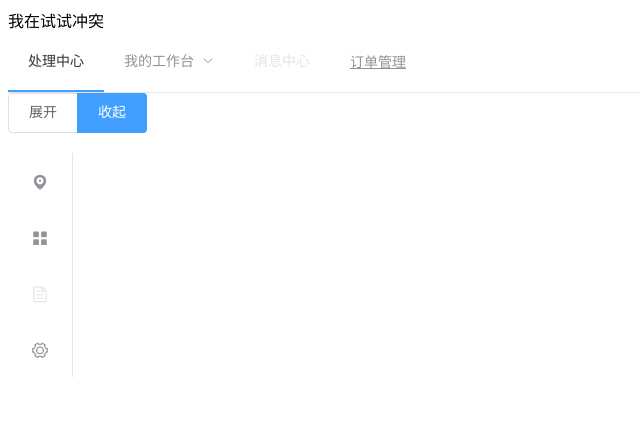
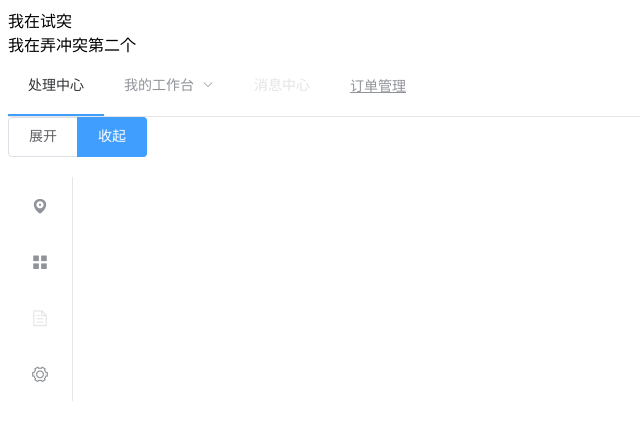
Before and after one commit to jason-chen123/study, a Vue app: page / in a window 1280 px wide. Shown: the top 440 px of the page, without its empty margins (0-640 px from the left). Built offline with nearby package versions, Linux system fonts and the light colour scheme.

Commit message:
冲突提交测试

```diff
--- a/src/App.vue
+++ b/src/App.vue
@@ -1,6 +1,7 @@
 <template>
 <div>
-  <div>我在试试冲突</div>
+  <div>我在试突</div>
+  <div>我在弄冲突第二个</div>
 <el-menu :default-active="activeIndex" class="el-menu-demo" mode="horizontal" @select="handleSelect">
   <el-menu-item index="1">处理中心</el-menu-item>
   <el-submenu index="2">
```
